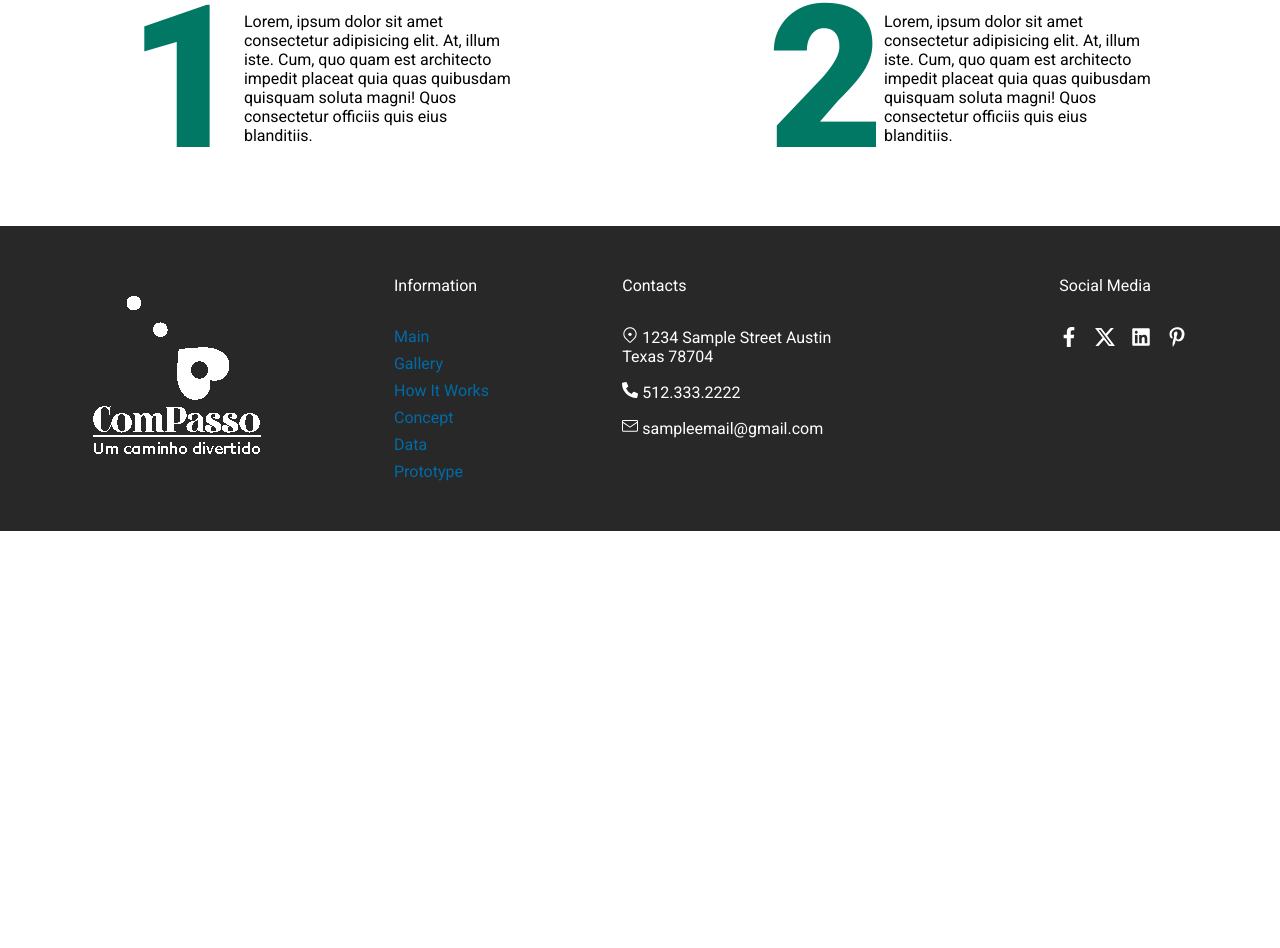
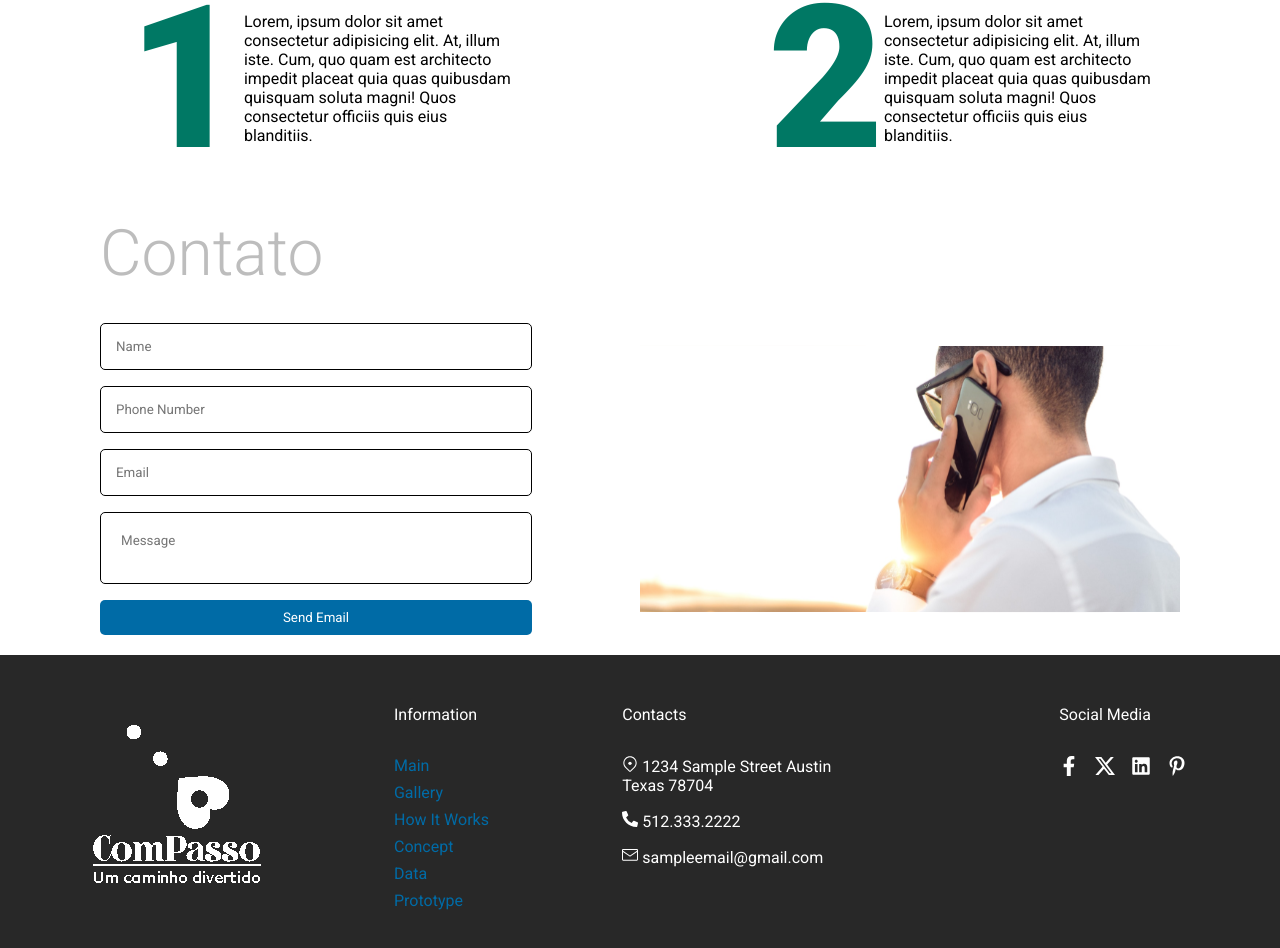
Before and after one commit to Vikcarvalhos/Challenge, a React (Vite) app: page / in a window 1280 px wide. Shown: the part 1316-2264 px from the top of the page. Before the commit the page ends 1847 px from the top, so only its background shows below. Built offline with nearby package versions, Linux system fonts and the light colour scheme.

Commit message:
feat: home finished

```diff
--- a/src/css/footer.css
+++ b/src/css/footer.css
@@ -1,3 +1,5 @@
+@media screen and (min-width: 768px) {
+
 footer{
     background-color: #282828;
     color: white;
@@ -5,7 +7,8 @@ footer{
     justify-content: space-around;
     padding: 50px;
     gap: 3rem;
-    margin-top: 30px;
+    width: 100%;
+    margin-top: auto;
 }
 
 footer img{
@@ -61,3 +64,77 @@ footer a:visited{
     font-size: 20px;
     gap: 1rem;
 }
+
+}
+
+@media screen and (max-width: 768px) {
+
+    footer{
+        background-color: #282828;
+        color: white;
+        display: flex;
+        flex-direction: column;
+        justify-content: space-around;
+        padding: 50px;
+        gap: 3rem;
+        width: 100%;
+        margin-top: auto;
+    }
+
+    footer img{
+        height: 50%;
+        align-self: center;
+    }
+
+    footer a{
+        color: white;
+        text-decoration: none;
+    }
+
+    footer a:visited{
+        color: white;
+        text-decoration: none;
+    }
+
+    .footer-information{
+        display: flex;
+        flex-direction: column;
+        gap: 2rem;
+    }
+
+    .footer-links{
+        display: flex;
+        flex-direction: column;
+        gap: 0.5rem;
+    }
+
+    .footer-contacts{
+        display: flex;
+        flex-direction: column;
+        gap: 2rem;
+    }
+
+    .footer-contacts-text{
+        display: flex;
+        flex-direction: column;
+        gap: 1rem;
+        width: 100%;
+        justify-content: center;
+    }
+
+    .footer-social{
+        display: flex;
+        flex-direction: column;
+        gap: 2rem;
+        width: 100%;
+    }
+
+    .social-medias{
+        display: flex;
+        width: 100%;
+        justify-content: space-around;
+        flex-direction: row;
+        font-size: 20px;
+        gap: 1rem;
+    }
+}
--- a/src/css/home.css
+++ b/src/css/home.css
@@ -5,6 +5,12 @@
     padding: 0;
     box-sizing: border-box;
     font-family: 'Roboto', sans-serif;
+}
+
+#root {
+    display: flex;
+    flex-direction: column;
+    min-height: 100vh;
 }
 
 @media screen and (min-width: 768px) {
@@ -153,6 +159,60 @@
         display: flex;
         flex-direction: rox;
         justify-content: space-around;
+    }
+
+    .contact{
+        display: flex;
+        flex-direction: column;
+        gap: 2rem;
+        width: 100%;
+        padding: 20px 100px;
+    }
+
+    .contact h2{
+        font-family: Roboto;
+        font-size: 64px;
+        font-weight: 300;
+        text-align: left;
+        color: #BDBDBD;
+    }
+
+    .contact-container{
+        display: flex;
+        flex-direction: row;
+        justify-content: space-between;
+    }
+
+    .contact-container img{
+        width: 50%;
+
+    }
+
+    .contact-form{
+        display: flex;
+        flex-direction: column;
+        gap: 1rem;
+        width: 40%;
+    }
+
+    .contact-form input{
+        padding: 15px;
+        border: 1px solid black;
+        border-radius: 5px;
+    }
+
+    .contact-form textarea{
+        padding: 20px;
+        border: 1px solid black;
+        border-radius: 5px;
+    }
+
+    .contact-form button{
+        padding: 10px;
+        border: none;
+        border-radius: 5px;
+        background-color: #006BA6;
+        color: white;
     }
 }
 
@@ -303,5 +363,66 @@
         display: flex;
         flex-direction: column;
         justify-content: space-around;
+        gap: 2rem;
+    }
+
+    .contact{
+        display: flex;
+        flex-direction: column;
+        gap: 1rem;
+        width: 100%;
+        justify-content: center;
+        align-items: center;
+    }
+
+    .contact h2{
+        font-family: Roboto;
+        font-size: 64px;
+        font-weight: 300;
+        text-align: left;
+        color: #BDBDBD;
+    }
+
+    .contact-container{
+        display: flex;
+        flex-direction: column;
+        justify-content: space-between;
+    }
+
+    .contact-container img{
+        width: 100%;
+
+    }
+
+    .contact-form{
+        display: flex;
+        flex-direction: column;
+        gap: 1rem;
+        width: 100%;
+        align-items: center;
+    }
+
+    .contact-form input{
+        width: 90%;
+        padding: 15px;
+        border: 1px solid black;
+        border-radius: 5px;
+    }
+
+    .contact-form textarea{
+        width: 90%;
+        padding: 20px;
+        border: 1px solid black;
+        border-radius: 5px;
+    }
+
+    .contact-form button{
+        width: 90%;
+        padding: 10px;
+        border: none;
+        border-radius: 5px;
+        background-color: #006BA6;
+        color: white;
+        margin-bottom: 10px;
     }
 }
--- a/src/routes/Home.jsx
+++ b/src/routes/Home.jsx
@@ -7,6 +7,7 @@ import step1 from '../assets/img/home/step1.svg';
 import step2 from '../assets/img/home/step2.svg';
 import step3 from '../assets/img/home/step3.svg';
 import { GoArrowRight } from "react-icons/go";
+import contact from '../assets/img/home/contact.svg';
 
 function Home() {
   const images = [
@@ -100,6 +101,23 @@ function Home() {
             </div>
           </div>
         </section>
+        <section className='contact'>
+          <h2>Contato</h2>
+          <div className='contact-container'>
+            <form className='contact-form'>
+              <input type="text" id="name" name="name" placeholder="Name" required />
+
+              <input type="tel" id="phone" name="phone" placeholder="Phone Number" required />
+
+              <input type="email" id="email" name="email" placeholder="Email" required />
+
+              <textarea id="message" name="message" placeholder="Message" required style={{resize: "none"}}></textarea>
+
+              <button type="submit">Send Email</button>
+            </form>
+            <img src={contact} className='contact-image'></img>
+          </div>
+        </section>
 
       </main>
     </>
```
Also changed, not shown: src/assets/img/home/contact.svg (added).
